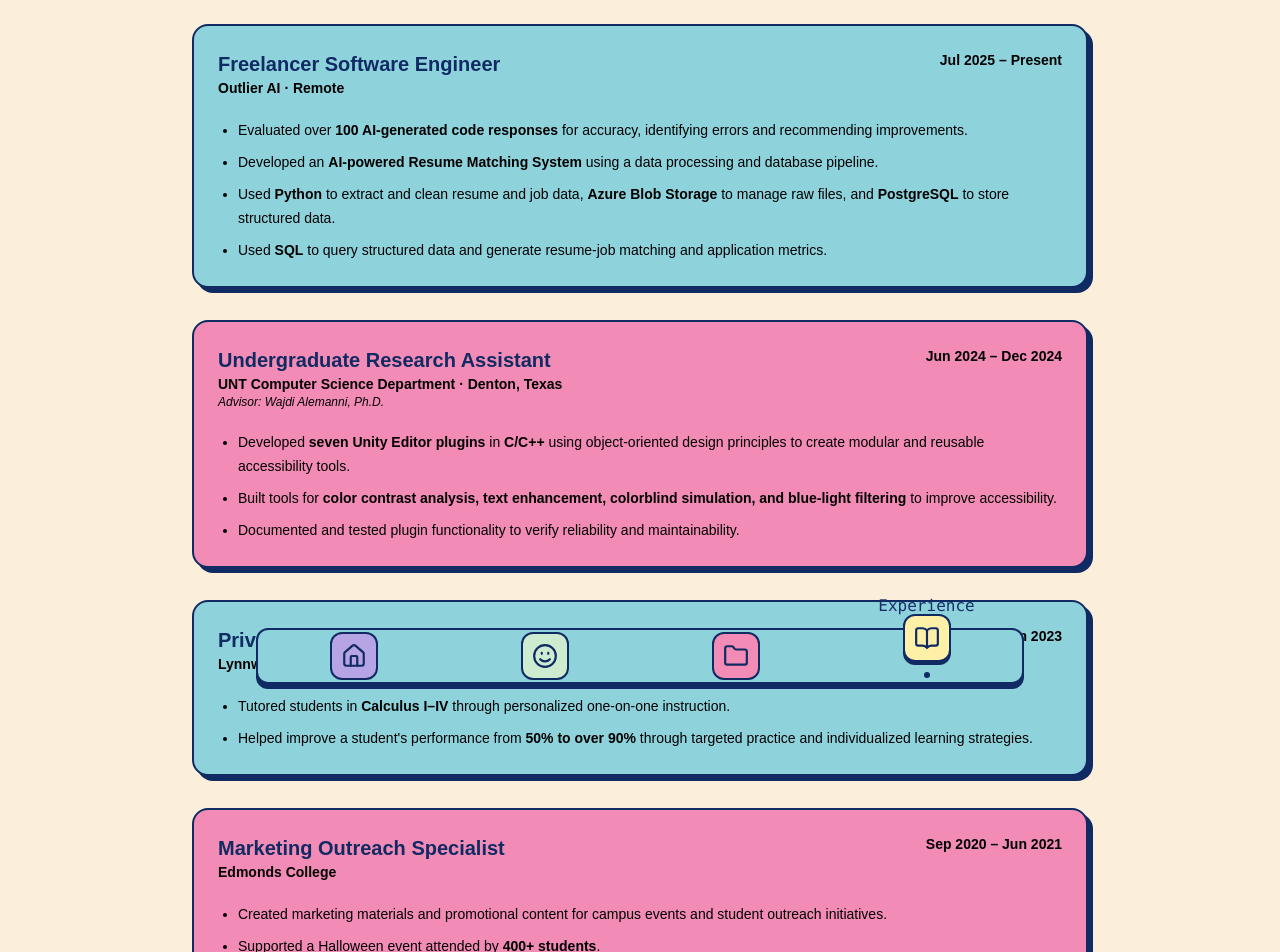
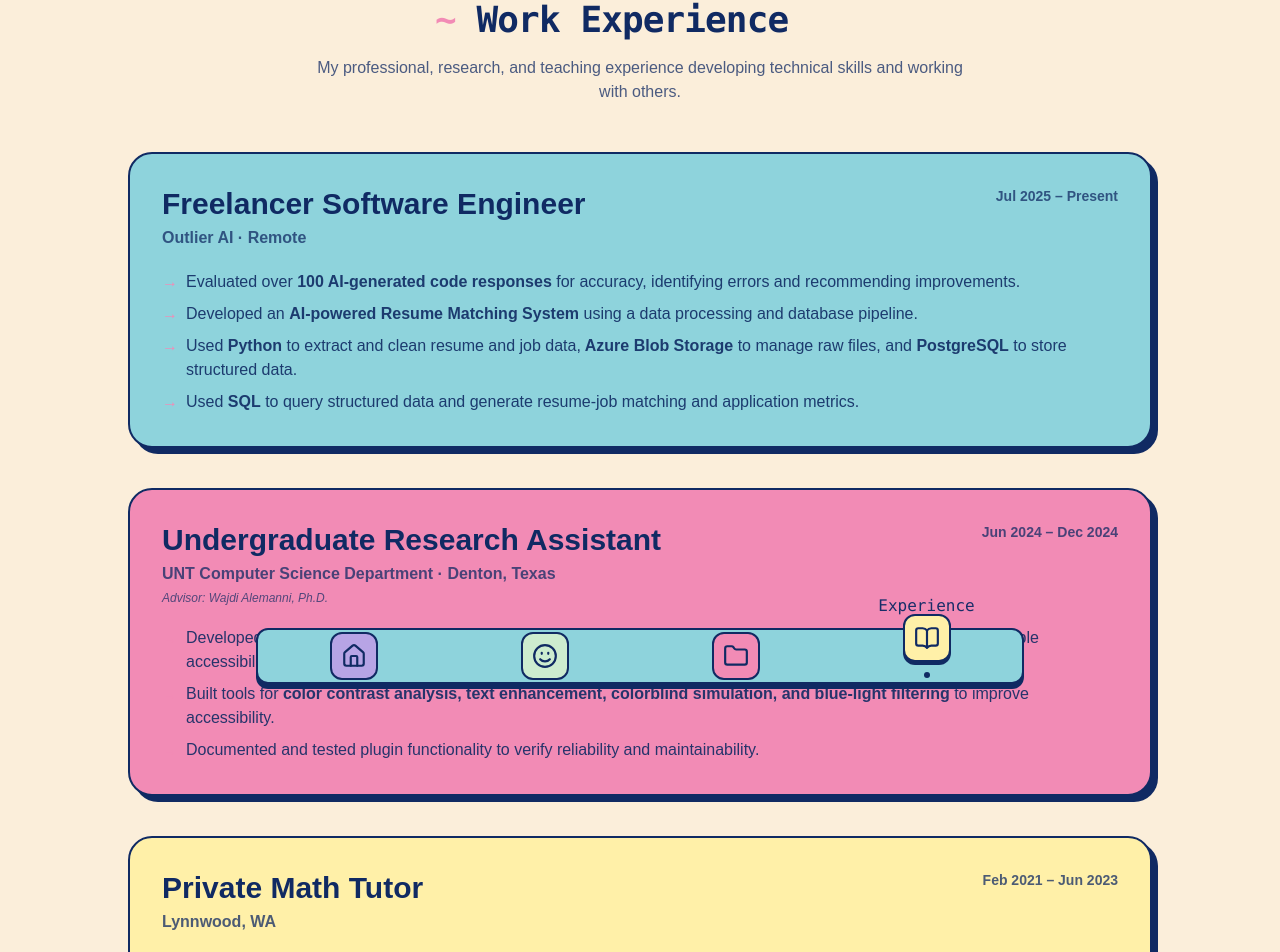
Before and after one commit to KimVVo/portfolio-2026, a React (Vite) app: page /experience in a window 1280 px wide. Shown: the part 96-1048 px from the top of the page. Built offline with nearby package versions, Linux system fonts and the light colour scheme.

Commit message:
Add motion in Experince page

```diff
--- a/src/components/About.jsx
+++ b/src/components/About.jsx
@@ -163,7 +163,7 @@
             <span className="blinking-dash"></span>
           </h2>
 
-          <div className="mt-6 rounded-2xl border-2 border-[#102A63] bg-[#8ED3DC] p-6 shadow-[5px_5px_0_#102A63]">
+          <div className="mt-6 rounded-2xl border-2 border-[#102A63] bg-[#FFF0A8] p-6 shadow-[5px_5px_0_#102A63]">
             <h3 className="text-xl font-bold text-[#102A63]">
               University of North Texas
             </h3>
--- a/src/components/Experience.jsx
+++ b/src/components/Experience.jsx
@@ -1,153 +1,197 @@
 import React from "react";
+
+const experiences = [
+  {
+    title: "Freelancer Software Engineer",
+    company: "Outlier AI · Remote",
+    date: "Jul 2025 – Present",
+    accent: "teal",
+    description: [
+      <>
+        Evaluated over <strong>100 AI-generated code responses</strong> for
+        accuracy, identifying errors and recommending improvements.
+      </>,
+      <>
+        Developed an <strong>AI-powered Resume Matching System</strong> using a
+        data processing and database pipeline.
+      </>,
+      <>
+        Used <strong>Python</strong> to extract and clean resume and job data,
+        <strong> Azure Blob Storage</strong> to manage raw files, and{" "}
+        <strong>PostgreSQL</strong> to store structured data.
+      </>,
+      <>
+        Used <strong>SQL</strong> to query structured data and generate
+        resume-job matching and application metrics.
+      </>,
+    ],
+  },
+
+  {
+    title: "Undergraduate Research Assistant",
+    company: "UNT Computer Science Department · Denton, Texas",
+    advisor: "Advisor: Wajdi Alemanni, Ph.D.",
+    date: "Jun 2024 – Dec 2024",
+    accent: "pink",
+    description: [
+      <>
+        Developed <strong>seven Unity Editor plugins</strong> in{" "}
+        <strong>C/C++</strong> using object-oriented design principles to create
+        modular and reusable accessibility tools.
+      </>,
+      <>
+        Built tools for{" "}
+        <strong>
+          color contrast analysis, text enhancement, colorblind simulation, and
+          blue-light filtering
+        </strong>{" "}
+        to improve accessibility.
+      </>,
+      <>
+        Documented and tested plugin functionality to verify reliability and
+        maintainability.
+      </>,
+    ],
+  },
+
+  {
+    title: "Private Math Tutor",
+    company: "Lynnwood, WA",
+    date: "Feb 2021 – Jun 2023",
+    accent: "yellow",
+    description: [
+      <>
+        Tutored students in <strong>Calculus I–IV</strong> through personalized
+        one-on-one instruction.
+      </>,
+      <>
+        Helped improve a student's performance from{" "}
+        <strong>50% to over 90%</strong> through targeted practice and
+        individualized learning strategies.
+      </>,
+    ],
+  },
+
+  {
+    title: "Marketing Outreach Specialist",
+    company: "Edmonds College",
+    date: "Sep 2020 – Jun 2021",
+    accent: "teal",
+    description: [
+      <>
+        Created marketing materials and promotional content for campus events
+        and student outreach initiatives.
+      </>,
+      <>
+        Supported a Halloween event attended by <strong>400+ students</strong>.
+      </>,
+    ],
+  },
+];
+
+const accentStyles = {
+  teal: {
+    card: "bg-[#8ED3DC]",
+  },
+  pink: {
+    card: "bg-[#F28BB5]",
+  },
+  yellow: {
+    card: "bg-[#FFF0A8]",
+  },
+};
 
 const WorkExperience = () => {
   return (
     <section
       id="work-experience"
-      className="px-6 pt-12 pb-32 md:px-10 bg-[#fbeeda]"
+      className="min-h-screen bg-[#fbeeda] px-6 pb-32 pt-24 text-[#102A63] sm:px-10"
     >
-      {" "}
-      <div className="mx-auto max-w-4xl">
-        {" "}
-        <h2 className="text-3xl font-bold md:text-4xl text-[#102A63]">
-          {" "}
-          <span className="text-[#F28BB5]">~</span> Work Experience{" "}
-          <span className="blinking-dash"></span>{" "}
-        </h2>
-        <div className="mt-8 space-y-8">
-          {/* Freelancer Software Engineer */}
-          <div className="rounded-2xl border-2 border-[#102A63] bg-[#8ED3DC] p-6 shadow-[5px_5px_0_#102A63]">
-            <div className="flex flex-col justify-between gap-2 md:flex-row">
-              <div>
-                <h3 className="text-xl font-bold text-[#102A63]">
-                  Freelancer Software Engineer
-                </h3>
+      <div className="mx-auto max-w-5xl">
+        {/* ============================= */}
+        {/* HEADING */}
+        {/* ============================= */}
 
-                <p className="text-sm font-semibold">Outlier AI · Remote</p>
-              </div>
+        <div className="mb-12 text-center">
+          <h2 className="font-mono text-3xl font-bold tracking-tight md:text-4xl">
+            <span className="text-[#F28BB5]">~</span> Work Experience{" "}
+            <span className="blinking-dash"></span>
+          </h2>
 
-              <p className="text-sm font-semibold">Jul 2025 – Present</p>
-            </div>
+          <p className="mx-auto mt-4 max-w-2xl text-sm leading-6 text-[#102A63]/75 md:text-base">
+            My professional, research, and teaching experience developing
+            technical skills and working with others.
+          </p>
+        </div>
 
-            <ul className="mt-5 list-disc space-y-2 pl-5 text-sm leading-6">
-              <li>
-                Evaluated over <strong>100 AI-generated code responses</strong>{" "}
-                for accuracy, identifying errors and recommending improvements.
-              </li>
+        {/* ============================= */}
+        {/* EXPERIENCE CARDS */}
+        {/* ============================= */}
 
-              <li>
-                Developed an <strong>AI-powered Resume Matching System</strong>{" "}
-                using a data processing and database pipeline.
-              </li>
+        <div className="grid gap-10">
+          {experiences.map((experience) => {
+            const style = accentStyles[experience.accent];
 
-              <li>
-                Used <strong>Python</strong> to extract and clean resume and job
-                data, <strong>Azure Blob Storage</strong> to manage raw files,
-                and <strong>PostgreSQL</strong> to store structured data.
-              </li>
+            return (
+              <article
+                key={experience.title}
+                className={`overflow-hidden rounded-3xl border-2 border-[#102A63] ${style.card} shadow-[6px_6px_0_#102A63] transition-transform duration-200 hover:-translate-y-1 hover:shadow-[9px_9px_0_#102A63]`}
+              >
+                <div className="p-6 md:p-8">
+                  {/* ============================= */}
+                  {/* TITLE + DATE */}
+                  {/* ============================= */}
 
-              <li>
-                Used <strong>SQL</strong> to query structured data and generate
-                resume-job matching and application metrics.
-              </li>
-            </ul>
-          </div>
+                  <div className="flex flex-col gap-2 sm:flex-row sm:items-start sm:justify-between">
+                    <div>
+                      <h3 className="text-2xl font-bold text-[#102A63] md:text-3xl">
+                        {experience.title}
+                      </h3>
 
-          {/* Undergraduate Research Assistant */}
-          <div className="rounded-2xl border-2 border-[#102A63] bg-[#F28BB5] p-6 shadow-[5px_5px_0_#102A63]">
-            <div className="flex flex-col justify-between gap-2 md:flex-row">
-              <div>
-                <h3 className="text-xl font-bold text-[#102A63]">
-                  Undergraduate Research Assistant
-                </h3>
+                      <p className="mt-1 text-sm font-semibold text-[#102A63]/75 md:text-base">
+                        {experience.company}
+                      </p>
 
-                <p className="text-sm font-semibold">
-                  UNT Computer Science Department · Denton, Texas
-                </p>
+                      {experience.advisor && (
+                        <p className="mt-1 text-xs italic text-[#102A63]/70">
+                          {experience.advisor}
+                        </p>
+                      )}
+                    </div>
 
-                <p className="text-xs italic">Advisor: Wajdi Alemanni, Ph.D.</p>
-              </div>
+                    <p className="whitespace-nowrap text-sm font-semibold text-[#102A63]/75">
+                      {experience.date}
+                    </p>
+                  </div>
 
-              <p className="text-sm font-semibold">Jun 2024 – Dec 2024</p>
-            </div>
+                  {/* ============================= */}
+                  {/* DESCRIPTION */}
+                  {/* ============================= */}
 
-            <ul className="mt-5 list-disc space-y-2 pl-5 text-sm leading-6">
-              <li>
-                Developed <strong>seven Unity Editor plugins</strong> in
-                <strong> C/C++</strong> using object-oriented design principles
-                to create modular and reusable accessibility tools.
-              </li>
+                  <ul className="mt-5 space-y-2 text-sm leading-6 text-[#102A63]/90 md:text-base">
+                    {experience.description.map((item, index) => (
+                      <li key={index} className="flex gap-2">
+                        <span className="font-bold text-[#F28BB5]">→</span>
 
-              <li>
-                Built tools for{" "}
-                <strong>
-                  color contrast analysis, text enhancement, colorblind
-                  simulation, and blue-light filtering
-                </strong>{" "}
-                to improve accessibility.
-              </li>
+                        <span>{item}</span>
+                      </li>
+                    ))}
+                  </ul>
+                </div>
+              </article>
+            );
+          })}
+        </div>
 
-              <li>
-                Documented and tested plugin functionality to verify reliability
-                and maintainability.
-              </li>
-            </ul>
-          </div>
+        {/* ============================= */}
+        {/* BOTTOM */}
+        {/* ============================= */}
 
-          {/* Private Math Tutor */}
-          <div className="rounded-2xl border-2 border-[#102A63] bg-[#8ED3DC] p-6 shadow-[5px_5px_0_#102A63]">
-            <div className="flex flex-col justify-between gap-2 md:flex-row">
-              <div>
-                <h3 className="text-xl font-bold text-[#102A63]">
-                  Private Math Tutor
-                </h3>
-
-                <p className="text-sm font-semibold">Lynnwood, WA</p>
-              </div>
-
-              <p className="text-sm font-semibold">Feb 2021 – Jun 2023</p>
-            </div>
-
-            <ul className="mt-5 list-disc space-y-2 pl-5 text-sm leading-6">
-              <li>
-                Tutored students in <strong>Calculus I–IV</strong> through
-                personalized one-on-one instruction.
-              </li>
-
-              <li>
-                Helped improve a student's performance from
-                <strong> 50% to over 90%</strong> through targeted practice and
-                individualized learning strategies.
-              </li>
-            </ul>
-          </div>
-
-          {/* Marketing Outreach Specialist */}
-          <div className="rounded-2xl border-2 border-[#102A63] bg-[#F28BB5] p-6 shadow-[5px_5px_0_#102A63]">
-            <div className="flex flex-col justify-between gap-2 md:flex-row">
-              <div>
-                <h3 className="text-xl font-bold text-[#102A63]">
-                  Marketing Outreach Specialist
-                </h3>
-
-                <p className="text-sm font-semibold">Edmonds College</p>
-              </div>
-
-              <p className="text-sm font-semibold">Sep 2020 – Jun 2021</p>
-            </div>
-
-            <ul className="mt-5 list-disc space-y-2 pl-5 text-sm leading-6">
-              <li>
-                Created marketing materials and promotional content for campus
-                events and student outreach initiatives.
-              </li>
-
-              <li>
-                Supported a Halloween event attended by
-                <strong> 400+ students</strong>.
-              </li>
-            </ul>
-          </div>
+        <div className="mt-14 text-center">
+          <p className="font-mono text-xl font-bold text-[#102A63]/70">
+            Always learning, building, and growing{" "}
+            <span className="text-[#F28BB5]">♡</span>
+          </p>
         </div>
       </div>
     </section>
```
Also changed, not shown: src/components/Projects.jsx (+19 -4 lines), src/assets/portfolio-2026-image.jpg (added).
